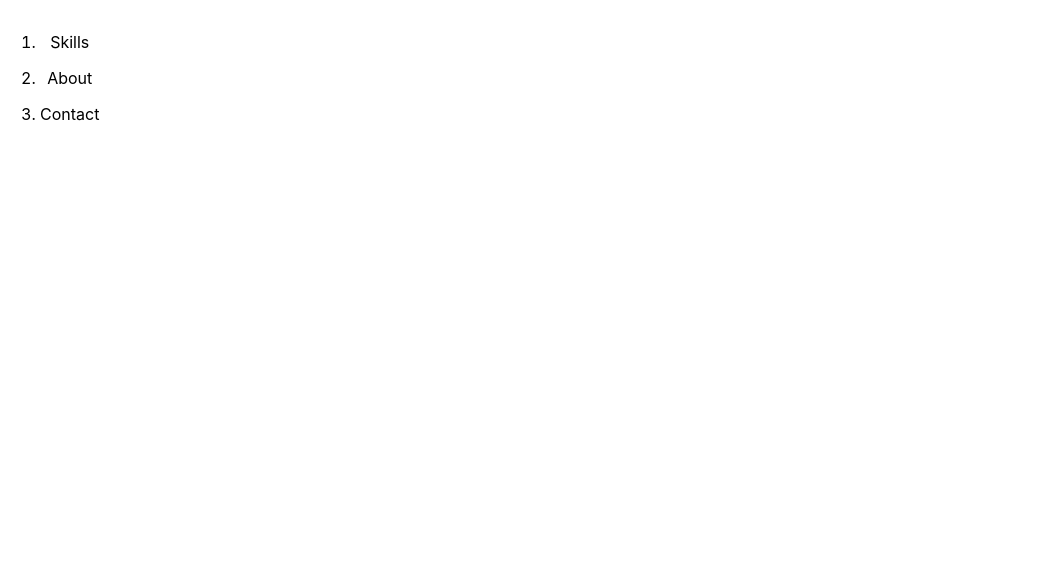
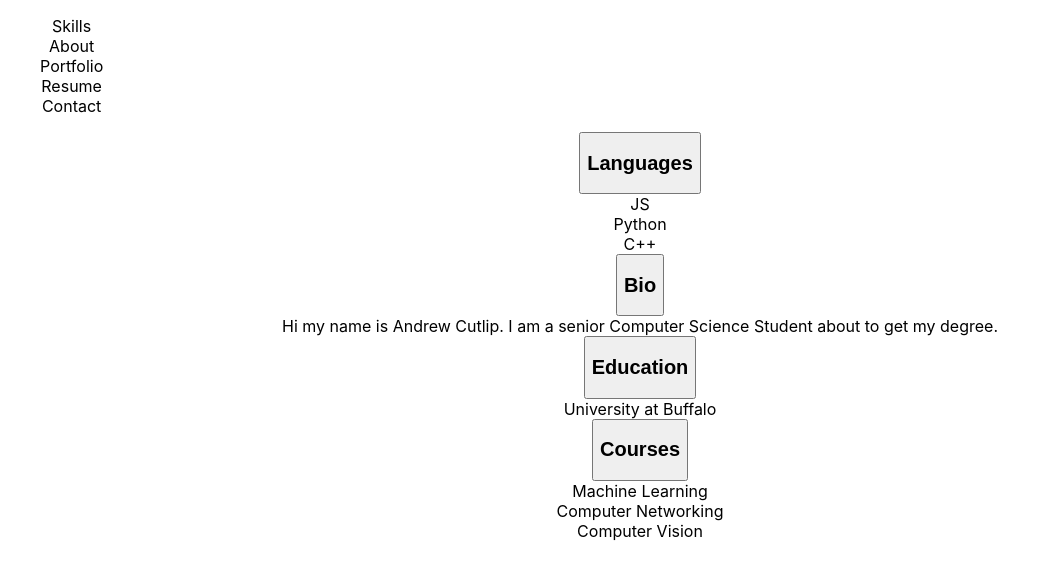
Before and after one commit to Andrew-Cutlip/Cutlip-Development, a React (Create React App) app: page / in a window 1280 px wide. Shown: the top 578 px of the page, without its empty margins (0-1038 px from the left). Built offline with nearby package versions, Linux system fonts and the light colour scheme.

Commit message:
Adds Components and Start of About Page

```diff
--- /dev/null
+++ b/src/AboutPage.tsx
@@ -0,0 +1,41 @@
+import PageSection from "./PageSection";
+
+const bio = {
+    name: "Bio",
+    items: [
+        "Hi my name is Andrew Cutlip. I am a senior Computer Science Student about to get my degree."
+    ]
+};
+
+const education = {
+    name: "Education",
+    items: [
+        "University at Buffalo"
+    ]
+};
+
+const courses = {
+    name: "Courses",
+    items: [
+        "Machine Learning",
+        "Computer Networking",
+        "Computer Vision"
+    ]
+}
+
+let sectionsList = [bio, education, courses];
+let sections = sectionsList.map((section) => {
+    return (
+        <PageSection title={section.name} items={section.items}></PageSection>
+    )
+});
+
+const AboutPage: React.FC = () => {
+    return (
+        <main>
+            {sections}
+        </main>
+    );
+}
+
+export default AboutPage;
--- a/src/App.css
+++ b/src/App.css
@@ -4,6 +4,15 @@
 
 header {
   display: flex;
+}
+
+li {
+  list-style: none;
+}
+
+a {
+  text-decoration: none;
+  color: black;
 }
 
 .App-header {
--- a/src/App.tsx
+++ b/src/App.tsx
@@ -1,5 +1,7 @@
 import React from 'react';
 import Header from './Header';
+import PageSection from './PageSection';
+import AboutPage from './AboutPage';
 import './App.css';
 
 const links = [
@@ -12,15 +14,32 @@ const links = [
     path: "/about"
   },
   {
+    name: "Portfolio",
+    path: "/portfolio"
+  },
+  {
+    name: "Resume",
+    path: "/resume"
+  },
+  {
     name: "Contact",
     path: "/contact"
   }
 ];
 
+const languages = {
+  title: "Languages",
+  items: ["JS", "Python", "C++"]
+}
+
 function App() {
   return (
     <div className="App">
       <Header links={links}></Header>
+      <PageSection title={languages.title} items={languages.items}>
+
+      </PageSection>
+      <AboutPage></AboutPage>
     </div>
   );
 }
--- /dev/null
+++ b/src/CollapseList.tsx
@@ -0,0 +1,31 @@
+import { useState } from "react";
+
+export interface Props {
+    title: string,
+    items: string[];
+}
+
+
+const CollapseList: React.FC<Props> = (props) => {
+
+    const [hidden, setHidden] = useState(false);
+    const items = props.items.map((item) => {
+        return (
+            <li>{item}</li>
+        )
+    });
+    let list;
+    if (!hidden) {
+        list = items;
+    }
+    return (
+        <div className="collapse">
+            <button onClick={() => setHidden(! hidden)}>
+                <h2 >{props.title}</h2>
+            </button>
+            {list}
+        </div>
+    );
+}
+
+export default CollapseList;
--- a/src/Nav.tsx
+++ b/src/Nav.tsx
@@ -13,14 +13,15 @@ const Nav: React.FC<Props> = (props) => {
     const links = props.links.map((link) => {
         return (
         <li>
-            <NavButton label={link.name}></NavButton>
+            <NavButton name={link.name} path={link.name}>
+            </NavButton>
         </li>
     )});
     return (
         <header>
-            <ol>
+            <ul>
                 {links}
-            </ol>
+            </ul>
         </header>
     );
 }
--- a/src/NavButton.tsx
+++ b/src/NavButton.tsx
@@ -1,12 +1,11 @@
 export interface Props {
-    label: string;
+    name: string,
+    path: string;
 }
 
 const NavButton: React.FC<Props> = (props) => {
     return (
-        <div>
-            <p>{ props.label }</p>
-        </div>
+            <a href={props.path}>{ props.name }</a>
     );
 }
 
--- /dev/null
+++ b/src/PageSection.tsx
@@ -0,0 +1,23 @@
+import CollapseList from "./CollapseList";
+export interface Props {
+    title: string,
+    items: string[];
+}
+
+
+const PageSection: React.FC<Props> = (props) => {
+
+    // const items = props.items.map((item) => {
+    //     return (
+    //         {item}
+    //     )
+    // });
+    return (
+        <section>
+            <CollapseList items={props.items} title={props.title}>
+            </CollapseList>
+        </section>
+    );
+}
+
+export default PageSection;
```
Also changed, not shown: src/Card.tsx (added, +29 -0 lines), src/Jumbo.tsx (added, +13 -0 lines), src/logo.svg (deleted).
